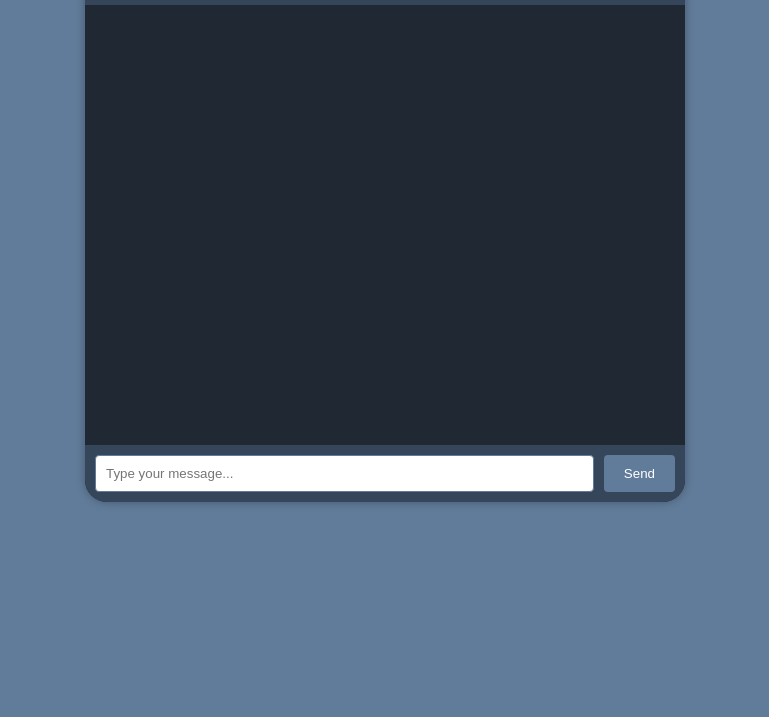
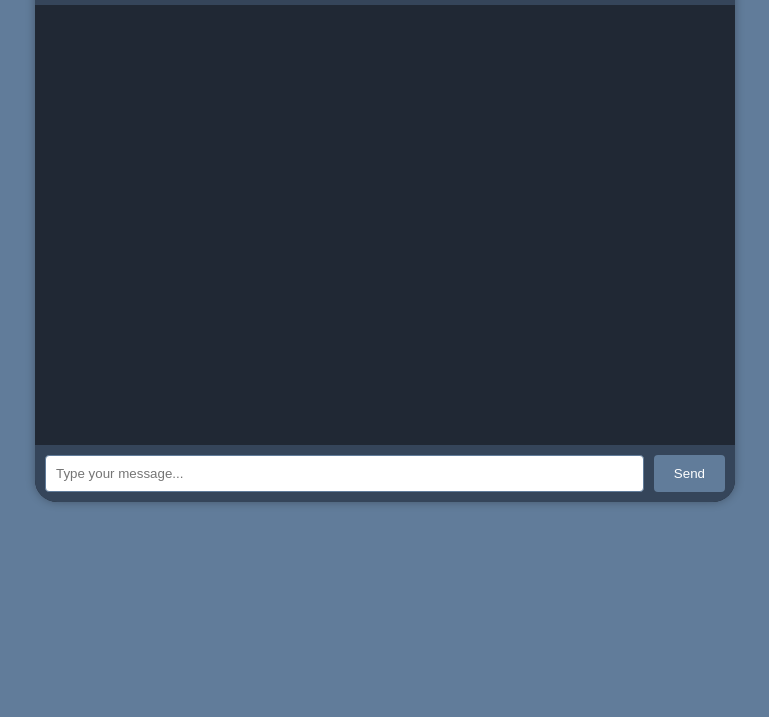
Before and after one commit to sanjanaynvsdl/hotelBookingChatbot, a website: page public/index.html in a window 1280 px wide. Shown: the part 83-800 px from the top of the page, without its empty margins (255-1024 px from the left). Drawn offline with Linux system fonts and the light colour scheme.

Commit message:
css-changes

```diff
--- a/public/style.css
+++ b/public/style.css
@@ -1,216 +1,3 @@
-/* body {
-    font-family: Arial, sans-serif;
-    margin: 0;
-    padding: 0;
-    background-color: #f0f0f0;
-}
-
-.chat-container {
-    max-width: 600px;
-    margin: 20px auto;
-    background-color: #fff;
-    border-radius: 8px;
-    box-shadow: 0 0 10px rgba(0, 0, 0, 0.1);
-    overflow: hidden;
-}
-
-.chat-header {
-    background-color: #4CAF50;
-    color: white;
-    padding: 10px;
-    text-align: center;
-}
-
-.chat-header h1 {
-    margin: 0;
-    font-size: 24px;
-}
-
-.chat-messages {
-    height: 400px;
-    overflow-y: auto;
-    padding: 20px;
-}
-
-.message {
-    margin-bottom: 10px;
-    padding: 10px;
-    border-radius: 5px;
-    max-width: 80%;
-}
-
-.user-message {
-    background-color: #e6f3ff;
-    align-self: flex-end;
-    margin-left: auto;
-}
-
-.bot-message {
-    background-color: #f0f0f0;
-    align-self: flex-start;
-}
-
-.chat-input {
-    display: flex;
-    padding: 10px;
-    background-color: #f9f9f9;
-}
-
-#userInput {
-    flex-grow: 1;
-    padding: 10px;
-    border: 1px solid #ddd;
-    border-radius: 4px;
-}
-
-#sendButton {
-    padding: 10px 20px;
-    background-color: #4CAF50;
-    color: white;
-    border: none;
-    border-radius: 4px;
-    margin-left: 10px;
-    cursor: pointer;
-}
-
-#sendButton:hover {
-    background-color: #45a049;
-} */
-/* body {
-    font-family: Arial, sans-serif;
-    margin: 0;
-    padding: 0;
-    background-color: #0C111B;
-    color: #fff;
-}
-
-.chat-container {
-    max-width: 600px;
-    margin: 20px auto;
-    background-color: #617C9A;
-    border-radius: 12px;
-    box-shadow: 0 0 10px rgba(0, 0, 0, 0.3);
-    overflow: hidden;
-    animation: slideIn 0.5s ease-in-out;
-}
-
-@keyframes slideIn {
-    from {
-        transform: translateY(-20px);
-        opacity: 0;
-    }
-    to {
-        transform: translateY(0);
-        opacity: 1;
-    }
-}
-
-.chat-header {
-    background-color: #394558;
-    color: #fff;
-    padding: 10px;
-    text-align: center;
-    border-top-left-radius: 12px;
-    border-top-right-radius: 12px;
-}
-
-.chat-header h1 {
-    margin: 0;
-    font-size: 24px;
-}
-
-.chat-messages {
-    height: 400px;
-    overflow-y: auto;
-    padding: 20px;
-    animation: fadeIn 0.5s ease-in-out;
-}
-
-@keyframes fadeIn {
-    from {
-        opacity: 0;
-    }
-    to {
-        opacity: 1;
-    }
-}
-
-.message {
-    margin-bottom: 10px;
-    padding: 10px;
-    border-radius: 5px;
-    max-width: 80%;
-    position: relative;
-    overflow: hidden;
-    animation: slideInRight 0.3s forwards, fadeIn 0.3s forwards;
-}
-
-.user-message {
-    background-color: #35455a;
-    align-self: flex-end;
-    margin-left: auto;
-}
-
-.bot-message {
-    background-color: #202834;
-    align-self: flex-start;
-}
-
-.message-icon {
-    position: absolute;
-    top: 50%;
-    left: -25px;
-    transform: translateY(-50%);
-}
-
-.chat-input {
-    display: flex;
-    padding: 10px;
-    background-color: #394558;
-    border-bottom-left-radius: 12px;
-    border-bottom-right-radius: 12px;
-    animation: slideInUp 0.5s ease-in-out;
-}
-
-@keyframes slideInUp {
-    from {
-        transform: translateY(20px);
-        opacity: 0;
-    }
-    to {
-        transform: translateY(0);
-        opacity: 1;
-    }
-}
-
-#userInput {
-    flex-grow: 1;
-    padding: 10px;
-    border: 1px solid #617C9A;
-    border-radius: 4px;
-    transition: border-color 0.3s ease-in-out;
-    background-color: #fff;
-    color: #0C111B;
-}
-
-#userInput:focus {
-    border-color: #0e110e;
-}
-
-#sendButton {
-    padding: 10px 20px;
-    background-color: #394558;
-    color: white;
-    border: none;
-    border-radius: 4px;
-    margin-left: 10px;
-    cursor: pointer;
-    transition: background-color 0.3s ease-in-out;
-}
-
-#sendButton:hover {
-    background-color: #617C9A;
-} */
 body {
     font-family: Arial, sans-serif;
     margin: 0;
@@ -220,7 +7,7 @@ body {
 }
 
 .chat-container {
-    max-width: 600px;
+    max-width: 700px;
     margin: 20px auto;
     background-color: #202834;
     border-radius: 22px;
```
